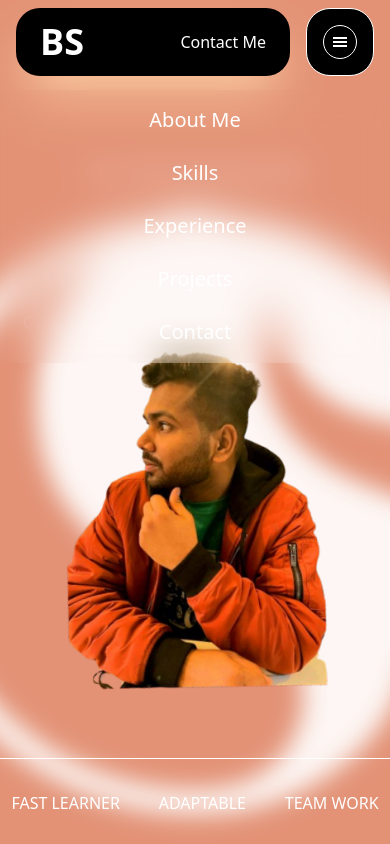
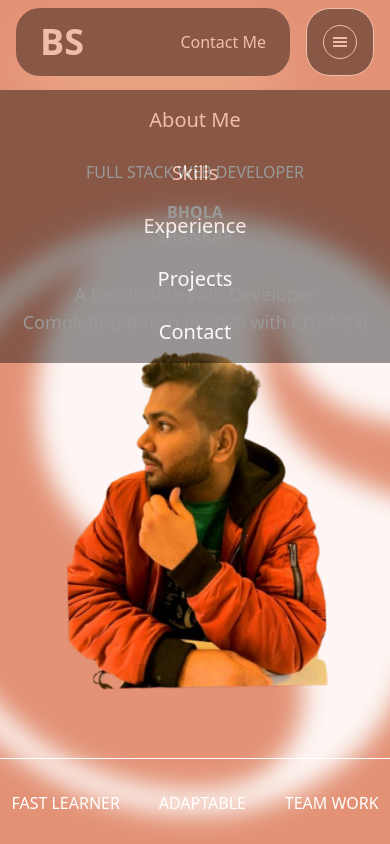
Before and after one commit to DilipBsr/myPorfolio, a React (Vite) app: page / in a window 390 px wide. Both pictures are taken after a click on the button 340 px from the left and 42 px from the top of the page. Shown: the top 844 px of the page. Built offline with nearby package versions, Linux system fonts and the light colour scheme.

Commit message:
UI Updated

```diff
--- a/src/components/heroSection/HeroMain.jsx
+++ b/src/components/heroSection/HeroMain.jsx
@@ -3,7 +3,7 @@ import HeroPic from "./HeroPic";
 
 const HeroMain = () => {
   return (
-    <div className=" pt-40 pb-16">
+    <div className=" pt-40 pb-16 ">
       <div className="flex lg:flex-row
       md:flex-row flex-col  max-w-[1200px] mx-auto justify-between items-center relative px-4">
         <HeroText />
--- a/src/components/navbar/NavbarLinks.jsx
+++ b/src/components/navbar/NavbarLinks.jsx
@@ -10,7 +10,7 @@ const links = [
 
 const NavbarLinks = () => {
   return (
-    <ul className="flex lg:flex-row flex-col gap-6 text-white font-body lg:relative absolute top-[120%] text-center left-[50%] -translate-x-[50%] lg:text-md text-xl bg-cyan/30 backdrop-blur-lg lg:bg-black w-full py-4 ">
+    <ul className="flex lg:flex-row flex-col gap-6 text-white font-body lg:relative absolute top-[120%] text-center left-[50%] -translate-x-[50%] lg:text-md text-xl bg-cyan/30 backdrop-blur-lg bg-black w-full py-4 ">
       {links.map((link, index) => {
         return (
           <li key={index} className="group">
--- a/src/components/navbar/NavbarMain.jsx
+++ b/src/components/navbar/NavbarMain.jsx
@@ -6,7 +6,7 @@ const NavbarMain = () => {
   const menuOpen = useSelector((state) => state.menu.menuOpen);
   return (
     <nav className="max-w-[1300px] mx-auto w-full px-4 fixed left-[50%] -translate-x-[50%] z-20 flex gap-4 mt-2">
-      <div className="flex justify-between w-full max-w-[1200px] mx-auto  bg-black items-center pl-6 pr-6 lg:p-4 rounded-3xl shadow-2xl shadow-orange-200">
+      <div className="flex justify-between w-full max-w-[1200px] mx-auto  bg-black opacity-40 items-center pl-6 pr-6 lg:p-4 rounded-3xl shadow-2xl shadow-orange-200">
         <h1 className="text-white  text-3xl hidden font-special font-extrabold lg:block md:block">
           Portfolio
         </h1>
@@ -20,7 +20,7 @@ const NavbarMain = () => {
         Contact Me
       </button>
       </div>
-      <div className="flex lg:hidden sm:block p-4 bg-black items-center justify-center rounded-3xl  border-orange border-[0.5px] ">
+      <div className="flex lg:hidden sm:block p-4 bg-black opacity-40 items-center justify-center rounded-3xl  border-orange border-[0.5px] ">
         <NavbarToggler />
       </div>
     </nav>
```
